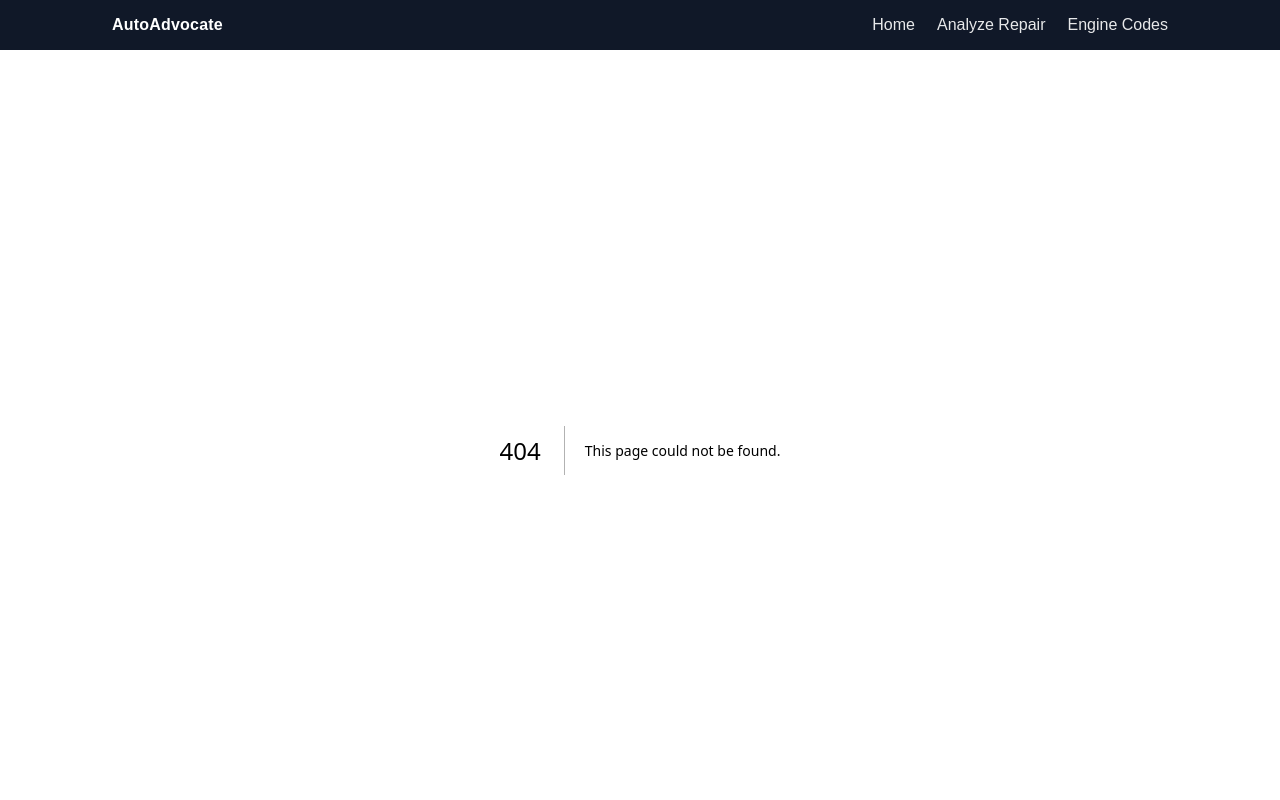
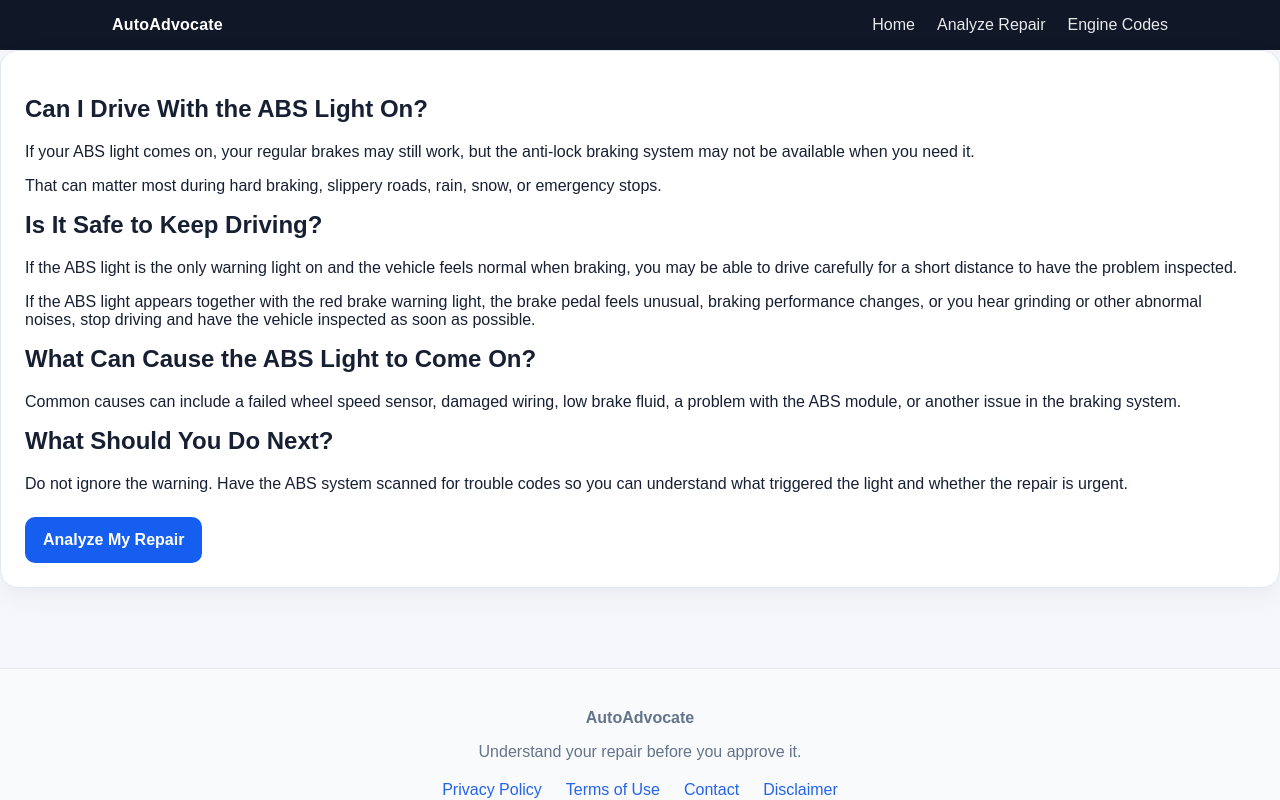
Before and after one commit to freydo7003/AutoAdvocate, a Next.js app: page /can-i-drive-with-abs-light-on in a window 1280 px wide. Before the commit this address had no page. Shown: the top 800 px of the page. Built offline with nearby package versions, Linux system fonts and the light colour scheme.

Commit message:
Add ABS warning light SEO page

```diff
--- /dev/null
+++ b/app/can-i-drive-with-abs-light-on/page.tsx
@@ -0,0 +1,64 @@
+import Link from "next/link";
+
+export const metadata = {
+  title: "Can I Drive With the ABS Light On? | AutoAdvocate",
+  description:
+    "Learn whether it is safe to drive with the ABS light on, what the warning may mean, and when you should stop driving and get your vehicle checked.",
+};
+
+export default function CanIDriveWithABSPage() {
+  return (
+    <main className="container">
+      <section className="card">
+        <h1>Can I Drive With the ABS Light On?</h1>
+
+        <p>
+          If your ABS light comes on, your regular brakes may still work, but
+          the anti-lock braking system may not be available when you need it.
+        </p>
+
+        <p>
+          That can matter most during hard braking, slippery roads, rain, snow,
+          or emergency stops.
+        </p>
+
+        <h2>Is It Safe to Keep Driving?</h2>
+
+        <p>
+          If the ABS light is the only warning light on and the vehicle feels
+          normal when braking, you may be able to drive carefully for a short
+          distance to have the problem inspected.
+        </p>
+
+        <p>
+          If the ABS light appears together with the red brake warning light,
+          the brake pedal feels unusual, braking performance changes, or you
+          hear grinding or other abnormal noises, stop driving and have the
+          vehicle inspected as soon as possible.
+        </p>
+
+        <h2>What Can Cause the ABS Light to Come On?</h2>
+
+        <p>
+          Common causes can include a failed wheel speed sensor, damaged wiring,
+          low brake fluid, a problem with the ABS module, or another issue in
+          the braking system.
+        </p>
+
+        <h2>What Should You Do Next?</h2>
+
+        <p>
+          Do not ignore the warning. Have the ABS system scanned for trouble
+          codes so you can understand what triggered the light and whether the
+          repair is urgent.
+        </p>
+
+      <div style={{ marginTop: "24px" }}>
+  <Link href="/analyze" className="btn">
+    Analyze My Repair
+  </Link>
+</div>
+      </section>
+    </main>
+  );
+}
--- a/app/sitemap.ts
+++ b/app/sitemap.ts
@@ -36,6 +36,12 @@ export default function sitemap(): MetadataRoute.Sitemap {
 },
 {
   url: `${baseUrl}/is-it-safe-to-drive-with-check-engine-light`,
+  lastModified: new Date(),
+  changeFrequency: "weekly",
+  priority: 0.9,
+},
+{
+  url: `${baseUrl}/can-i-drive-with-abs-light-on`,
   lastModified: new Date(),
   changeFrequency: "weekly",
   priority: 0.9,
```
